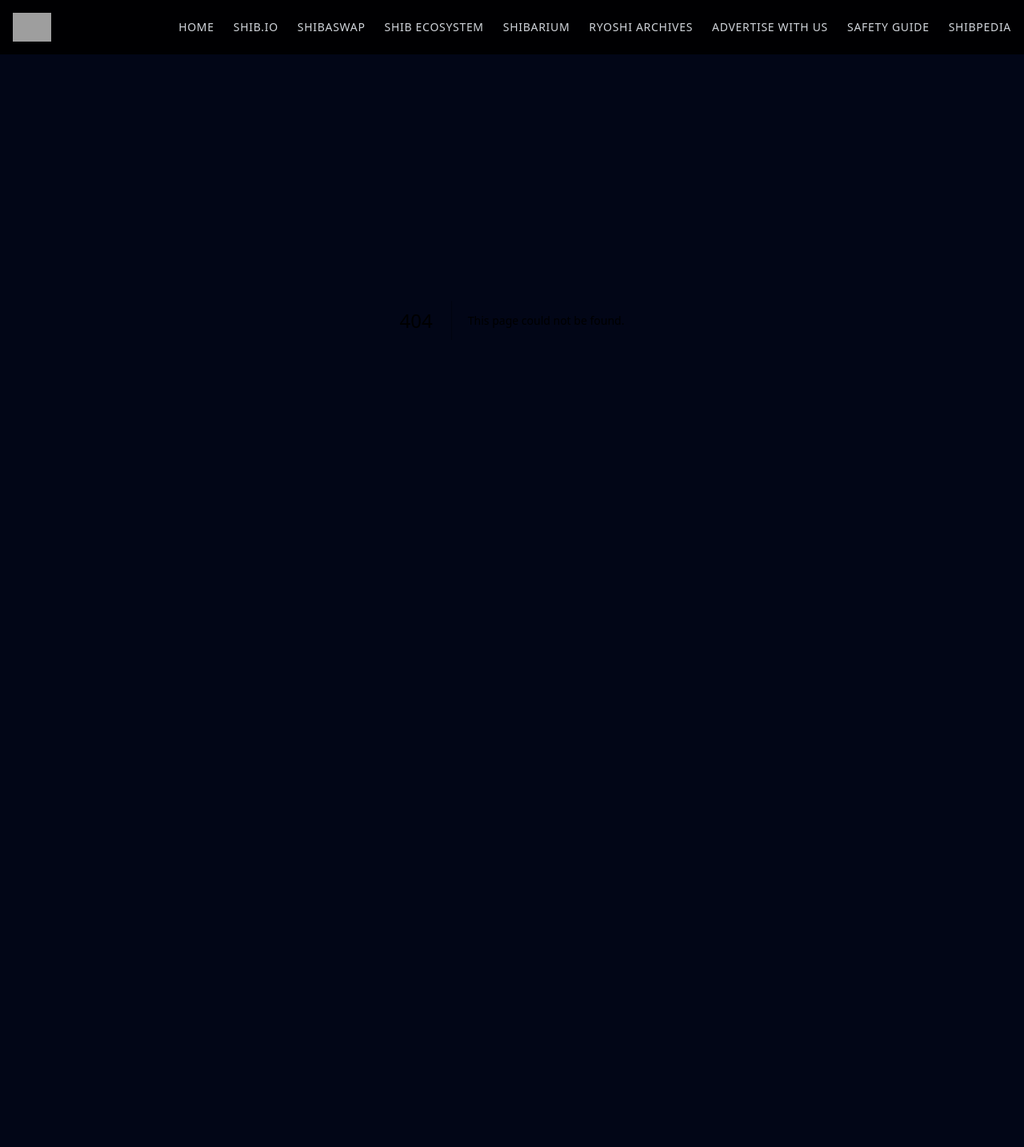
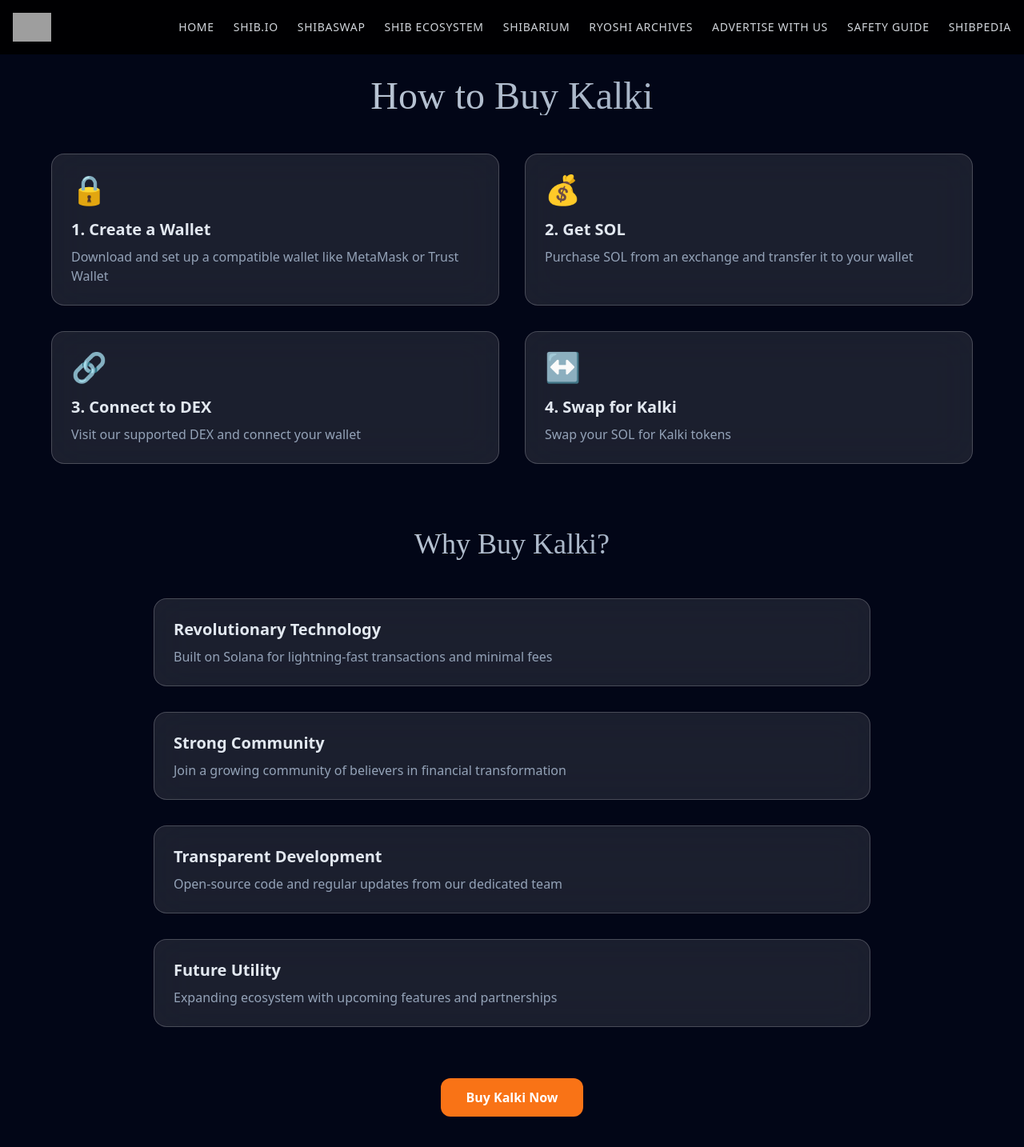
Before and after one commit to tashifkhan/CrpytoThingy-website, a Next.js app: page /hehe in a window 1280 px wide. Before the commit this address had no page. Shown: the top 1434 px of the page at 80% size. Before the commit the page ends 800 px from the top, so only its background shows below. Built offline with nearby package versions, Linux system fonts and the light colour scheme; grey boxes are pictures that could not be loaded.

Commit message:
added whit paper

```diff
--- /dev/null
+++ b/app/hehe/page.tsx
@@ -0,0 +1,120 @@
+"use client";
+import { motion } from "framer-motion";
+import { useInView } from "react-intersection-observer";
+
+export default function BuyPage() {
+	const { ref, inView } = useInView({
+		triggerOnce: true,
+		threshold: 0.1,
+	});
+
+	return (
+		<div className="min-h-screen bg-slate-950 pt-24 pb-12 px-4">
+			{/* Hero Section */}
+			<div className="max-w-6xl mx-auto">
+				<h1 className="text-5xl font-bold text-center text-transparent bg-gradient-to-r from-slate-300 to-slate-400 bg-clip-text yuji-mai-regular mb-12">
+					How to Buy Kalki
+				</h1>
+
+				{/* How to Buy Steps */}
+				<div ref={ref} className="grid md:grid-cols-2 gap-8 mb-20">
+					{[
+						{
+							title: "1. Create a Wallet",
+							description:
+								"Download and set up a compatible wallet like MetaMask or Trust Wallet",
+							icon: "🔒",
+						},
+						{
+							title: "2. Get SOL",
+							description:
+								"Purchase SOL from an exchange and transfer it to your wallet",
+							icon: "💰",
+						},
+						{
+							title: "3. Connect to DEX",
+							description: "Visit our supported DEX and connect your wallet",
+							icon: "🔗",
+						},
+						{
+							title: "4. Swap for Kalki",
+							description: "Swap your SOL for Kalki tokens",
+							icon: "↔️",
+						},
+					].map((step, index) => (
+						<motion.div
+							key={index}
+							initial={{ opacity: 0, y: 20 }}
+							animate={inView ? { opacity: 1, y: 0 } : {}}
+							transition={{ duration: 0.5, delay: index * 0.2 }}
+							className="backdrop-blur-xl bg-white/10 rounded-2xl p-6 border border-white/20 hover:border-white/30 transition-all duration-300"
+						>
+							<div className="text-4xl mb-4">{step.icon}</div>
+							<h3 className="text-xl font-bold text-slate-200 mb-2">
+								{step.title}
+							</h3>
+							<p className="text-slate-400">{step.description}</p>
+						</motion.div>
+					))}
+				</div>
+
+				{/* Why Buy Section */}
+				<div className="max-w-4xl mx-auto mt-20">
+					<h2 className="text-4xl font-bold text-center text-transparent bg-gradient-to-r from-slate-300 to-slate-400 bg-clip-text yuji-mai-regular mb-12">
+						Why Buy Kalki?
+					</h2>
+
+					<div className="space-y-8">
+						{[
+							{
+								title: "Revolutionary Technology",
+								description:
+									"Built on Solana for lightning-fast transactions and minimal fees",
+							},
+							{
+								title: "Strong Community",
+								description:
+									"Join a growing community of believers in financial transformation",
+							},
+							{
+								title: "Transparent Development",
+								description:
+									"Open-source code and regular updates from our dedicated team",
+							},
+							{
+								title: "Future Utility",
+								description:
+									"Expanding ecosystem with upcoming features and partnerships",
+							},
+						].map((reason, index) => (
+							<motion.div
+								key={index}
+								initial={{ opacity: 0, x: -20 }}
+								animate={inView ? { opacity: 1, x: 0 } : {}}
+								transition={{ duration: 0.5, delay: index * 0.2 }}
+								className="backdrop-blur-xl bg-white/10 rounded-2xl p-6 border border-white/20 hover:border-white/30 transition-all duration-300"
+							>
+								<h3 className="text-xl font-bold text-slate-200 mb-2">
+									{reason.title}
+								</h3>
+								<p className="text-slate-400">{reason.description}</p>
+							</motion.div>
+						))}
+					</div>
+				</div>
+
+				{/* CTA Section */}
+				<motion.div
+					initial={{ opacity: 0, y: 20 }}
+					animate={inView ? { opacity: 1, y: 0 } : {}}
+					transition={{ duration: 0.5, delay: 0.8 }}
+					className="text-center mt-16"
+				>
+					<button className="bg-orange-500 hover:bg-orange-600 text-white font-bold py-3 px-8 rounded-xl transition-all duration-300 transform hover:scale-105">
+						Buy Kalki Now
+					</button>
+				</motion.div>
+			</div>
+		</div>
+	);
+}
--- /dev/null
+++ b/app/how/page.tsx
@@ -0,0 +1,75 @@
+"use client";
+import { motion } from "framer-motion";
+import { useInView } from "react-intersection-observer";
+
+export default function BuyPage() {
+	const { ref, inView } = useInView({
+		triggerOnce: true,
+		threshold: 0.1,
+	});
+
+	return (
+		<div className="min-h-screen bg-slate-950 flex items-center justify-center pt-24 pb-12 px-4">
+			{/* Hero Section */}
+			<div className="max-w-6xl mx-auto">
+				<h1 className="text-5xl font-bold text-center text-transparent bg-gradient-to-r from-slate-300 to-slate-400 bg-clip-text yuji-mai-regular mb-12">
+					How to Buy Kalki
+				</h1>
+
+				{/* How to Buy Steps */}
+				<div ref={ref} className="grid md:grid-cols-2 gap-8 mb-20">
+					{[
+						{
+							title: "1. Create a Wallet",
+							description:
+								"Download and set up a compatible wallet like MetaMask or Trust Wallet",
+							icon: "🔒",
+						},
+						{
+							title: "2. Get SOL",
+							description:
+								"Purchase SOL from an exchange and transfer it to your wallet",
+							icon: "💰",
+						},
+						{
+							title: "3. Connect to DEX",
+							description: "Visit our supported DEX and connect your wallet",
+							icon: "🔗",
+						},
+						{
+							title: "4. Swap for Kalki",
+							description: "Swap your SOL for Kalki tokens",
+							icon: "↔️",
+						},
+					].map((step, index) => (
+						<motion.div
+							key={index}
+							initial={{ opacity: 0, y: 20 }}
+							animate={inView ? { opacity: 1, y: 0 } : {}}
+							transition={{ duration: 0.5, delay: index * 0.2 }}
+							className="backdrop-blur-xl bg-white/10 rounded-2xl p-6 border border-white/20 hover:border-white/30 transition-all duration-300"
+						>
+							<div className="text-4xl mb-4">{step.icon}</div>
+							<h3 className="text-xl font-bold text-slate-200 mb-2">
+								{step.title}
+							</h3>
+							<p className="text-slate-400">{step.description}</p>
+						</motion.div>
+					))}
+				</div>
+
+				{/* CTA Section */}
+				<motion.div
+					initial={{ opacity: 0, y: 20 }}
+					animate={inView ? { opacity: 1, y: 0 } : {}}
+					transition={{ duration: 0.5, delay: 0.8 }}
+					className="text-center mt-16"
+				>
+					<button className="bg-orange-500 hover:bg-orange-600 text-white font-bold py-3 px-8 rounded-xl transition-all duration-300 transform hover:scale-105">
+						Buy Kalki Now
+					</button>
+				</motion.div>
+			</div>
+		</div>
+	);
+}
--- a/app/page.tsx
+++ b/app/page.tsx
@@ -1,10 +1,10 @@
 import { AnimatedTestimonialsDemo } from "@/components/Testies";
 import ShibariumComponent from "@/components/Block";
 import Hero from "@/components/Hero";
-import Table from "@/components/Data";
 import ShibaSwapPage from "@/components/ShibaSwap";
 import ShiboshisBanner from "@/components/Shiboshis";
 import Footer from "@/components/Footer";
+import MarketCap from "@/components/MarketCap";
 export default function Home() {
 	return (
 		<>
@@ -28,12 +28,9 @@ export default function Home() {
 			<div className="w-[100%] mx-auto mt-12">
 				<ShibaSwapPage />
 			</div>
-			<div className="max-w-3xl w-full mx-auto p-8">
-				<h1 className="text-4xl md:text-5xl font-bold mb-12 text-slate-200 text-center">
-					Market Data
-				</h1>
-				<Table />
-			</div>
+
+			<MarketCap />
+
 			<div className="w-[100%] mx-auto mt-12">
 				<ShiboshisBanner />
 			</div>
--- /dev/null
+++ b/app/why/page.tsx
@@ -0,0 +1,70 @@
+"use client";
+import { motion } from "framer-motion";
+import { useInView } from "react-intersection-observer";
+
+export default function BuyPage() {
+	const { ref, inView } = useInView({
+		triggerOnce: true,
+		threshold: 0.1,
+	});
+
+	return (
+		<div ref={ref} className="min-h-screen bg-slate-950 pt-24 pb-12 px-4">
+			<div className="max-w-4xl mx-auto mt-20">
+				<h2 className="text-4xl font-bold text-center text-transparent bg-gradient-to-r from-slate-300 to-slate-400 bg-clip-text yuji-mai-regular mb-12">
+					Why Buy Kalki?
+				</h2>
+
+				<div className="space-y-8">
+					{[
+						{
+							title: "Revolutionary Technology",
+							description:
+								"Built on Solana for lightning-fast transactions and minimal fees",
+						},
+						{
+							title: "Strong Community",
+							description:
+								"Join a growing community of believers in financial transformation",
+						},
+						{
+							title: "Transparent Development",
+							description:
+								"Open-source code and regular updates from our dedicated team",
+						},
+						{
+							title: "Future Utility",
+							description:
+								"Expanding ecosystem with upcoming features and partnerships",
+						},
+					].map((reason, index) => (
+						<motion.div
+							key={index}
+							initial={{ opacity: 0, x: -20 }}
+							animate={inView ? { opacity: 1, x: 0 } : {}}
+							transition={{ duration: 0.5, delay: index * 0.2 }}
+							className="backdrop-blur-xl bg-white/10 rounded-2xl p-6 border border-white/20 hover:border-white/30 transition-all duration-300"
+						>
+							<h3 className="text-xl font-bold text-slate-200 mb-2">
+								{reason.title}
+							</h3>
+							<p className="text-slate-400">{reason.description}</p>
+						</motion.div>
+					))}
+				</div>
+			</div>
+
+			{/* CTA Section */}
+			<motion.div
+				initial={{ opacity: 0, y: 20 }}
+				animate={inView ? { opacity: 1, y: 0 } : {}}
+				transition={{ duration: 0.5, delay: 0.8 }}
+				className="text-center mt-16"
+			>
+				<button className="bg-orange-500 hover:bg-orange-600 text-white font-bold py-3 px-8 rounded-xl transition-all duration-300 transform hover:scale-105">
+					Buy Kalki Now
+				</button>
+			</motion.div>
+		</div>
+	);
+}
--- /dev/null
+++ b/components/MarketCap.tsx
@@ -0,0 +1,21 @@
+"use client";
+import { motion } from "framer-motion";
+import Table from "./Data";
+
+export default function MarketCap() {
+	return (
+		<div className="max-w-3xl w-full mx-auto p-8">
+			<h1 className="text-4xl md:text-5xl font-bold mb-12 text-slate-200 text-center yuji-mai-regular">
+				Market Data
+			</h1>
+			<Table />
+			<motion.div
+				initial={{ opacity: 0, y: 50 }}
+				whileInView={{ opacity: 1, y: 0 }}
+				viewport={{ once: true }}
+				transition={{ duration: 0.6 }}
+				className="max-w-3xl w-full mx-auto p-8"
+			></motion.div>
+		</div>
+	);
+}
--- a/components/ShibaSwap.tsx
+++ b/components/ShibaSwap.tsx
@@ -29,7 +29,7 @@ const ShibaswapSection = () => {
 			{/* Left Section */}
 			<div className="flex flex-col gap-6 w-full md:w-3/5">
 				<motion.h2
-					className="text-3xl font-bold"
+					className="text-5xl font-bold yuji-mai-regular"
 					initial={{ opacity: 0, y: -50 }}
 					animate={inView ? { opacity: 1, y: 0 } : {}}
 					transition={{ duration: 0.5 }}
@@ -37,7 +37,7 @@ const ShibaswapSection = () => {
 					Kalki
 				</motion.h2>
 				<motion.p
-					className="text-lg"
+					className="text-2xl yuji-mai-regular"
 					initial={{ opacity: 0, y: -50 }}
 					animate={inView ? { opacity: 1, y: 0 } : {}}
 					transition={{ duration: 0.5, delay: 0.2 }}
@@ -57,13 +57,13 @@ const ShibaswapSection = () => {
 							title: "White Paper",
 							description: "Our Technical Document",
 							icon: "/swap-logo.svg",
-							link: "./whitw-paper.pdf",
+							link: "./white-paper.pdf",
 						},
 						{
 							title: "Why Buy",
 							description: "Reasons",
 							icon: "/dig-logo.svg",
-							link: "/docs",
+							link: "/hehe",
 						},
 					].map((item, index) => (
 						<motion.div
@@ -93,14 +93,26 @@ const ShibaswapSection = () => {
 						</motion.div>
 					))}
 				</div>
-				{/* <motion.button
-					className="bg-orange-500 hover:bg-orange-600 text-white font-bold py-2 px-4 rounded-lg w-fit mx-auto md:mx-0 hover:scale-105 transition-transform duration-300"
-					initial={{ opacity: 0, y: 50 }}
-					animate={inView ? { opacity: 1, y: 0 } : {}}
-					transition={{ duration: 0.5, delay: 0.6 }}
-				>
-					Go to Shibaswap &rarr;
-				</motion.button> */}
+				<div className="flex gap-4 justify-center md:justify-start">
+					<motion.button
+						className="bg-orange-500 hover:bg-orange-600 text-white font-bold py-2 px-4 rounded-lg hover:scale-105 transition-transform duration-300"
+						initial={{ opacity: 0, y: 50 }}
+						animate={inView ? { opacity: 1, y: 0 } : {}}
+						transition={{ duration: 0.5, delay: 0.6 }}
+						onClick={() => window.open("/why", "_self")}
+					>
+						Why Buy? &rarr;
+					</motion.button>
+					<motion.button
+						className="bg-orange-500/50 hover:bg-orange-600 text-white font-bold py-2 px-4 rounded-lg hover:scale-105 transition-transform duration-300"
+						initial={{ opacity: 0, y: 50 }}
+						animate={inView ? { opacity: 1, y: 0 } : {}}
+						transition={{ duration: 0.5, delay: 1.2 }}
+						onClick={() => window.open("/how", "_self")}
+					>
+						How to Buy? &rarr;
+					</motion.button>
+				</div>
 			</div>
 			{/* Right Section */}
 			<div className="flex flex-col items-center gap-4 w-full md:w-2/5 md:justify-end">
@@ -119,14 +131,6 @@ const ShibaswapSection = () => {
 				>
 					Audited by Certik
 				</motion.p>
-				{/* <motion.button
-					className="bg-orange-500 hover:bg-orange-600 text-white font-bold py-2 px-4 rounded-lg hover:scale-105 transition-transform duration-300"
-					initial={{ opacity: 0, y: 50 }}
-					animate={inView ? { opacity: 1, y: 0 } : {}}
-					transition={{ duration: 0.5, delay: 1.2 }}
-				>
-					Audit Overview &rarr;
-				</motion.button> */}
 			</div>
 		</div>
 	);
--- a/tsconfig.json
+++ b/tsconfig.json
@@ -22,6 +22,6 @@
       "@/*": ["./*"]
     }
   },
-  "include": ["next-env.d.ts", "**/*.ts", "**/*.tsx", ".next/types/**/*.ts"],
+  "include": ["next-env.d.ts", "**/*.ts", "**/*.tsx", ".next/types/**/*.ts", ".next/types/app/docs/page.tsx"],
   "exclude": ["node_modules"]
 }
```
Also changed, not shown: 1 other file (tests, documents, lock files or other folders).
